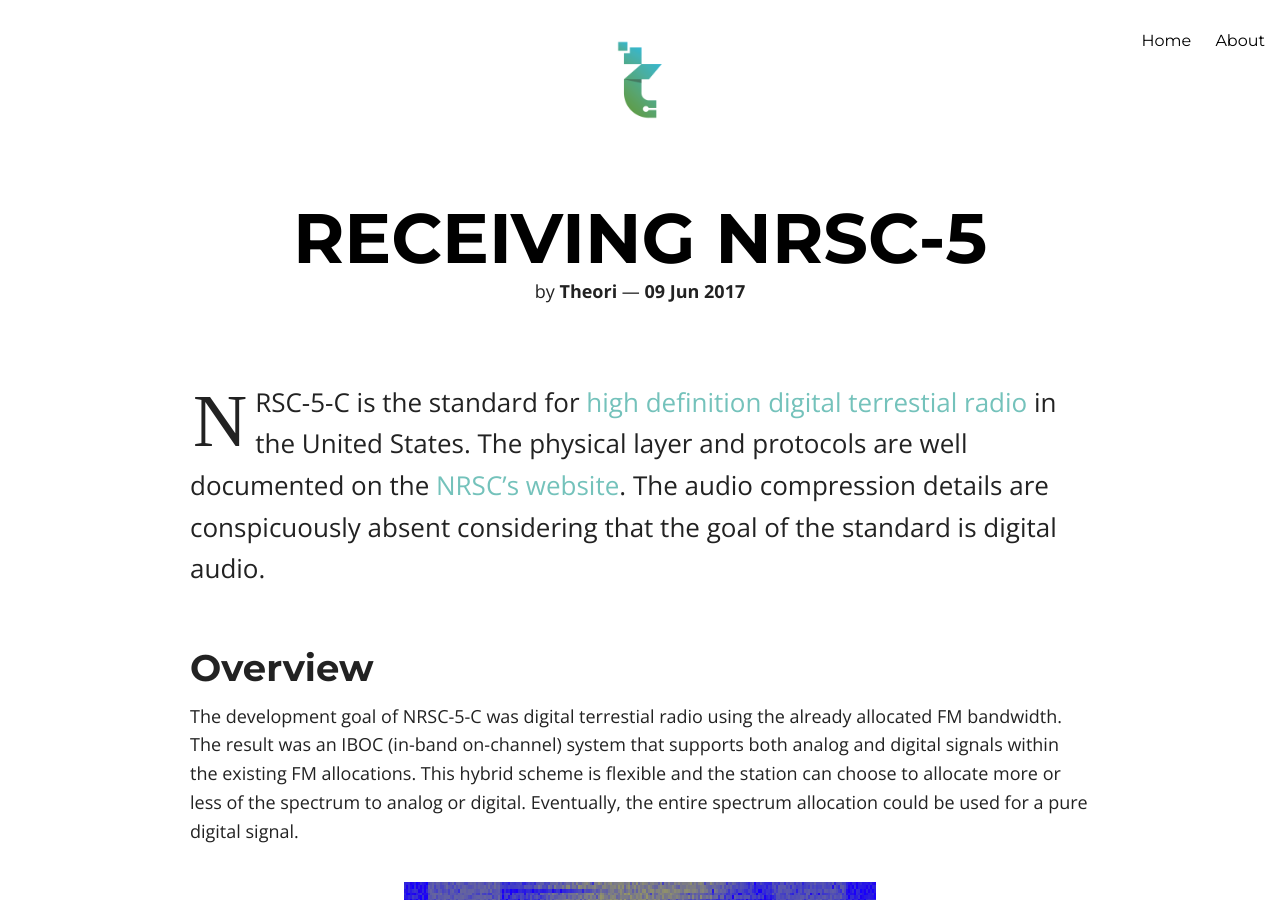
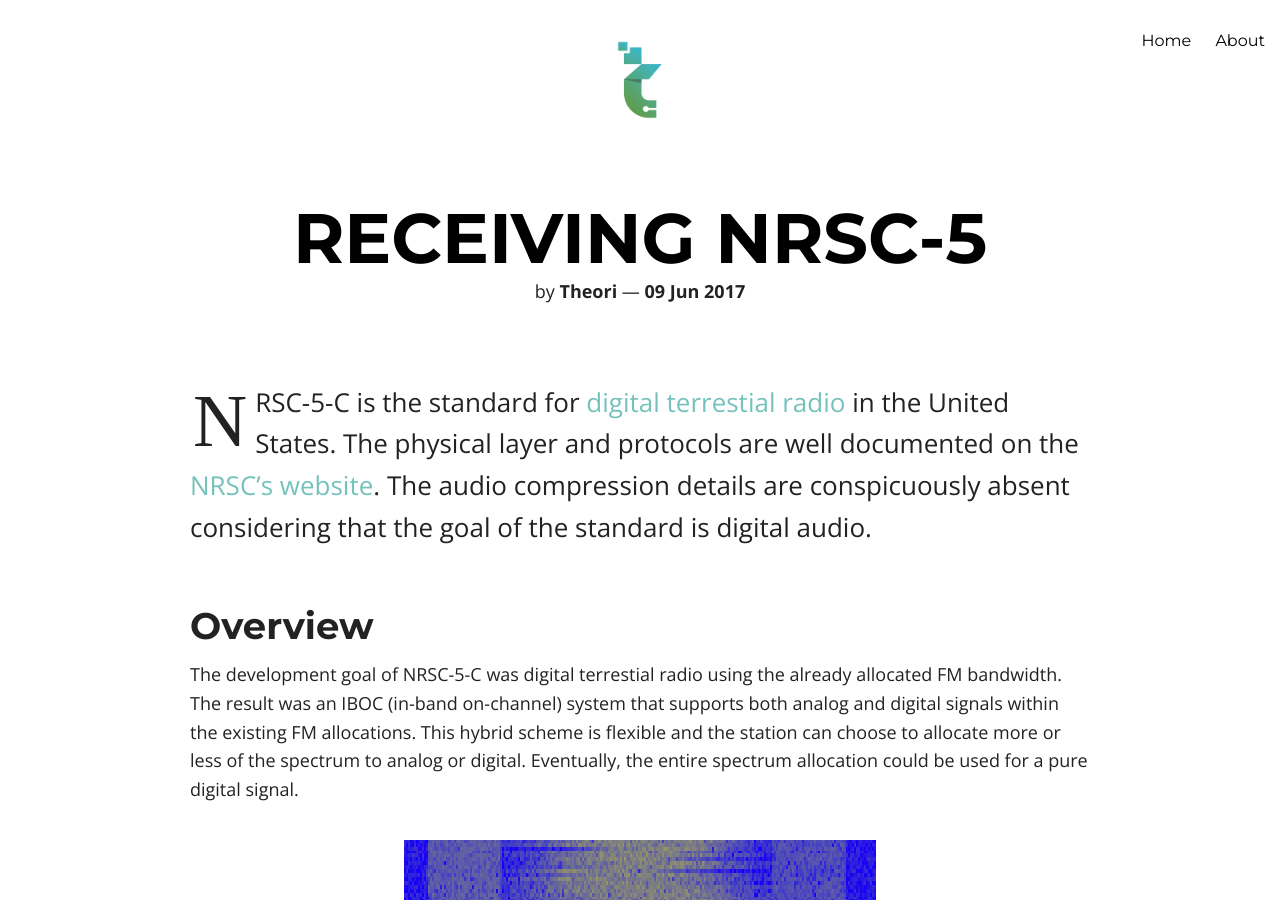
Before and after one commit to theori-io/theori-io.github.io, a Jekyll site: the page built from _posts/2017-06-09-nrsc-5-c.md, in a window 1280 px wide and 900 px high. Built offline with Jekyll 4.4.1, drawn with Linux system fonts in a browser that asks for light colours; nearby versions of some CDN libraries; formulas are drawn with MathJax 3.

Commit message:
Remove "high definition" wording.

```diff
--- a/_posts/2017-06-09-nrsc-5-c.md
+++ b/_posts/2017-06-09-nrsc-5-c.md
@@ -1,14 +1,14 @@
 ---
 layout: post
 title: "Receiving NRSC-5"
-description: NRSC-5-C is the standard for high definition digital terrestial radio in the United States. The physical layer and protocols are well documented on the NRSC's website. The audio compression details are conspicuously absent considering that the goal of the standard is digital audio.
+description: NRSC-5-C is the standard for digital terrestial radio in the United States. The physical layer and protocols are well documented on the NRSC's website. The audio compression details are conspicuously absent considering that the goal of the standard is digital audio.
 modified: 2017-06-09
 category: Research
 featured: true
 mathjax: true
 ---
 
-NRSC-5-C is the standard for [high definition digital terrestial radio](https://en.wikipedia.org/wiki/NRSC-5) in the United States. The physical layer and protocols are well documented on the [NRSC's website](http://www.nrscstandards.org/NRSC-5-C.asp). The audio compression details are conspicuously absent considering that the goal of the standard is digital audio.
+NRSC-5-C is the standard for [digital terrestial radio](https://en.wikipedia.org/wiki/NRSC-5) in the United States. The physical layer and protocols are well documented on the [NRSC's website](http://www.nrscstandards.org/NRSC-5-C.asp). The audio compression details are conspicuously absent considering that the goal of the standard is digital audio.
 
 ## Overview
 
```
